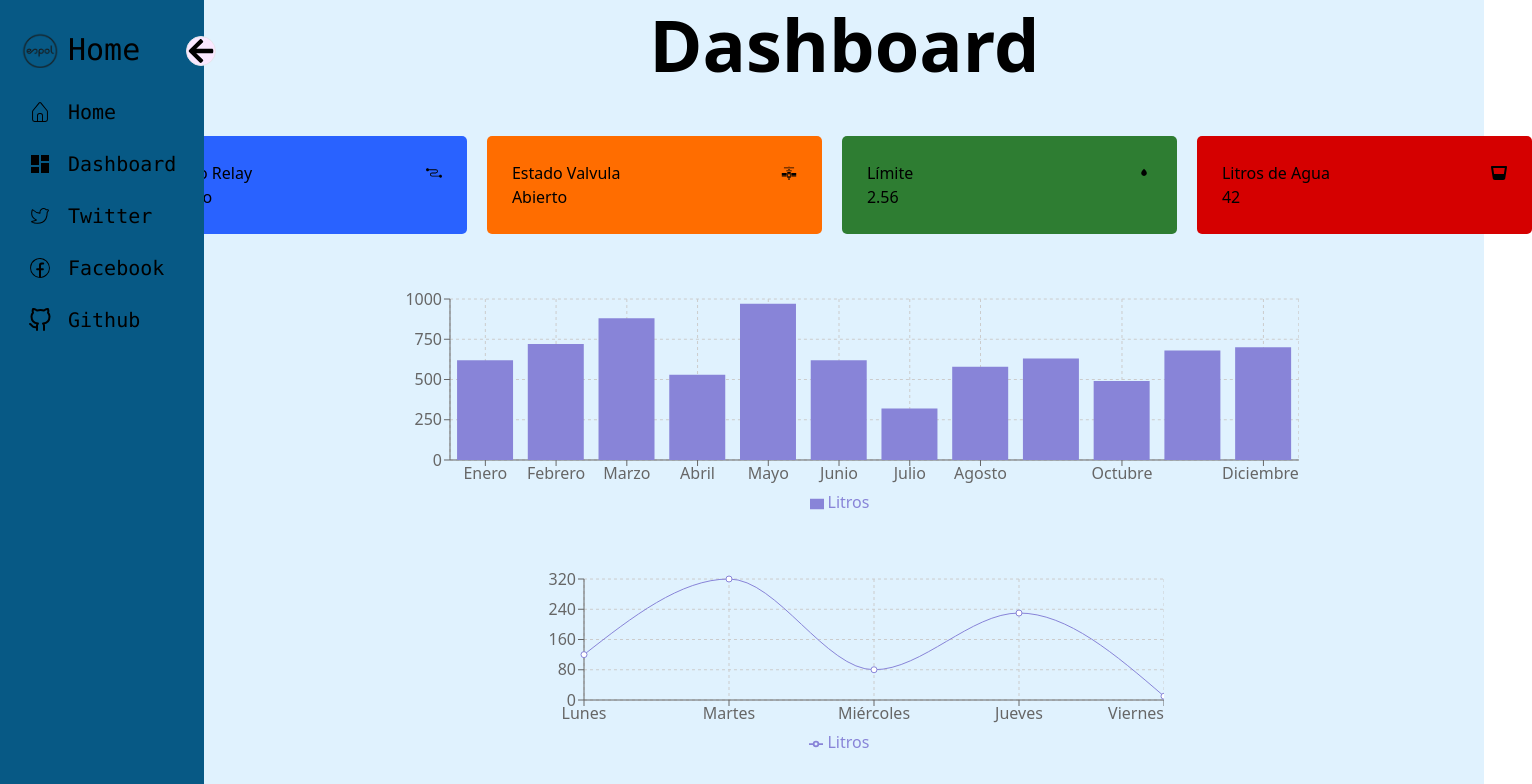
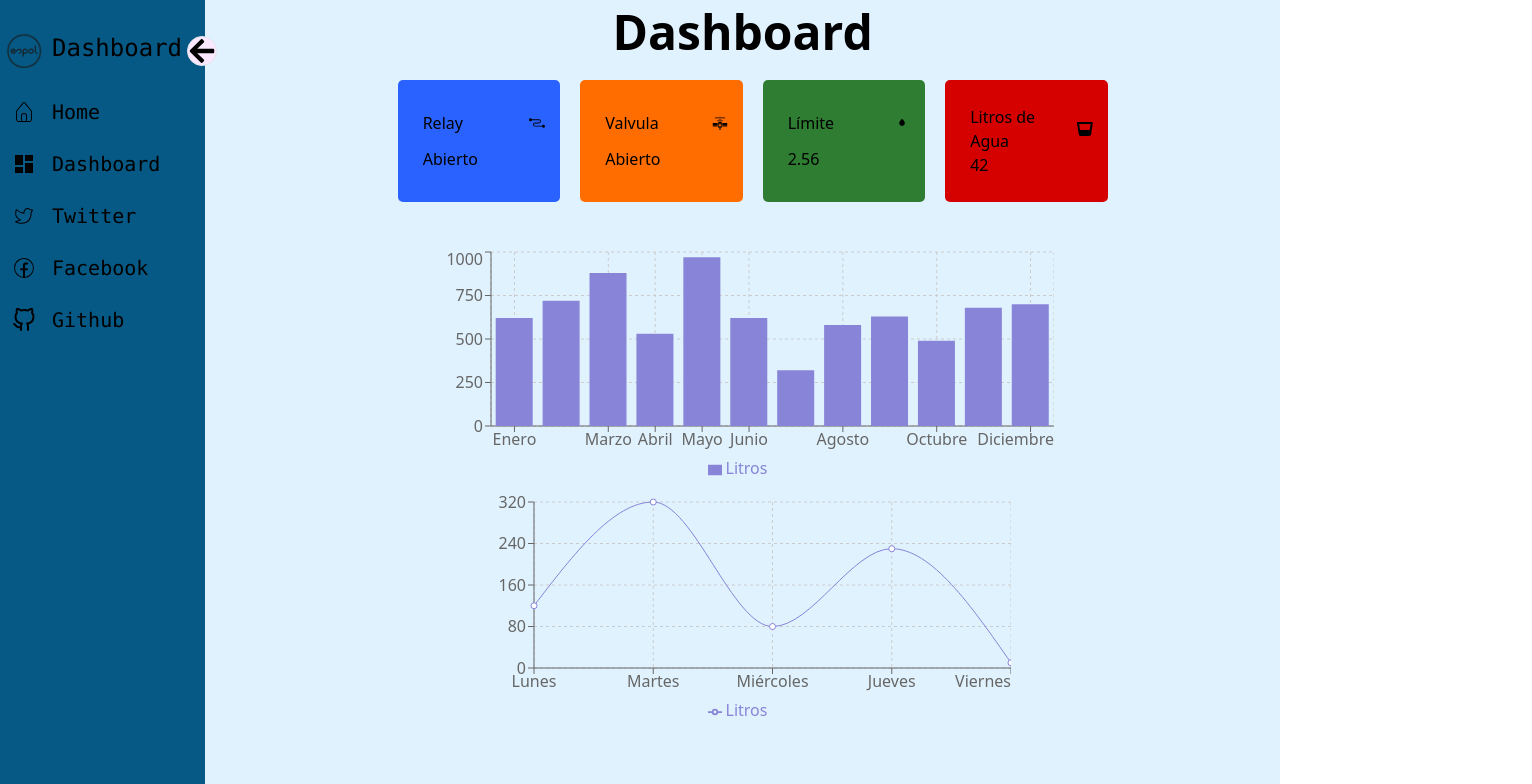
Before and after one commit to alperalt1/TelemetriaProyect, a React (Vite) app: page /TelemetriaProyect/dashboard in a window 1280 px wide. Shown: the top 784 px of the page, 1532 px wide, since content can reach past the window. Built offline with nearby package versions, Linux system fonts and the light colour scheme.

Commit message:
Size Bugs Fixed

```diff
--- a/src/components/Init.jsx
+++ b/src/components/Init.jsx
@@ -4,14 +4,15 @@ import fot1 from '../assets/foto.png';
 const Init = () => {
     return (
         <div className="flex flex-col items-center w-full bg-sky-100">
-                <h1 className="text-bg-slate-500 font-semibold text-7xl mt-16">!Bienvenidos¡</h1>
-                <img
-                    className="h-40 w-100 object-cover block float-center mt-12"
-                    src={fot1}
-                />
-                <h1 className="text-bg-slate-500 font-semibold text-3xl mt-12">TELEMETRÍA Y SISTEMAS CIBERFÍSICOS</h1>
-                <h1 className="text-bg-slate-500 font-semibold text-2xl mt-14">Sistema de monitoreo y control de flujo de agua en el laboratorio de Sistemas Telemáticos</h1>
+            <h1 className="text-bg-slate-500 font-semibold text-7xl mt-16">¡Bienvenidos!</h1>
+            <img
+                className="h-40 w-100 object-cover block float-center mt-12"
+                src={fot1}
+            />
+            <h1 className="text-bg-slate-500 font-semibold text-3xl mt-12">TELEMETRÍA Y SISTEMAS CIBERFÍSICOS</h1>
+            <h1 className="text-bg-slate-500 font-semibold text-1xl mt-14">Sistema de monitoreo y control de flujo de agua en el laboratorio de Sistemas Telemáticos</h1>
         </div>
     )
 }
+
 export default Init
--- a/src/components/Sidebar.jsx
+++ b/src/components/Sidebar.jsx
@@ -84,18 +84,18 @@ const Sidebar = () => {
     ];
     return (
         <div className={`flex flex-col items-center w-full bg-sky-100`} >
-            <h1 className="text-bg-slate-500 font-semibold text-7xl mt-2 mb-14">Dashboard</h1>
+            <h1 className="text-bg-slate-500 font-semibold text-5xl mt-2 mb-6">Dashboard</h1>
             <div className='main-cards'>
                 <div className='card'>
                     <div className='card-inner'>
-                        <h3>Estado Relay</h3>
+                        <h3>Relay</h3>
                         <SiRelay />
                     </div>
                     <h1>Abierto</h1>
                 </div>
                 <div className='card'>
                     <div className='card-inner'>
-                        <h3>Estado Valvula</h3>
+                        <h3>Valvula</h3>
                         <GiValve />
                     </div>
                     <h1>Abierto</h1>
@@ -115,16 +115,16 @@ const Sidebar = () => {
                     <h1>42</h1>
                 </div>
             </div>
-            <ResponsiveContainer width="71%" height="30%">
+            <ResponsiveContainer width="58%" height="30%">
                 <BarChart
                     width={500}
                     height={300}
                     data={datamonth}
                     margin={{
-                        top: 20,
+                        top: 5,
                         right: 0,
                         left: 0,
-                        bottom: 5,
+                        bottom: 7,
                     }}
                 >
                     <CartesianGrid strokeDasharray="3 3" />
@@ -143,7 +143,7 @@ const Sidebar = () => {
                     height={300}
                     data={data}
                     margin={{
-                        top: 60,
+                        top: 15,
                         right: 0,
                         left: 0,
                         bottom: 5,
--- a/src/index.css
+++ b/src/index.css
@@ -18,15 +18,15 @@ code {
   display: grid;
   grid-template-columns: 1fr 1fr 1fr 1fr;
   gap: 20px;
-  margin: 0px 155px 45px 130px;
-  width: 1400px;
+  margin: 0px 110px 45px 130px;
+  width: 710px;
 }
 
 .card {
   display: flex;
   flex-direction: column;
   justify-content: space-around;
-  padding: 25px 25px 25px 25px;
+  padding: 25px 15px 25px 25px;
   border-radius: 5px;
 }
 
@@ -52,6 +52,6 @@ code {
   justify-content: space-between;
 }
 
-.card-inner > .card_icon {
-  font-size: 35px;
+.card-inner>.card_icon {
+  font-size: 20px;
 }
--- a/src/pages/DashboardPage.jsx
+++ b/src/pages/DashboardPage.jsx
@@ -3,7 +3,7 @@ import { useState } from 'react';
 import { FaBeer } from 'react-icons/fa';
 import { FaArrowLeft } from "react-icons/fa";
 import { CiHome } from "react-icons/ci";
-import { RiDashboardFill  } from "react-icons/ri";
+import { RiDashboardFill } from "react-icons/ri";
 import { CiTwitter } from "react-icons/ci";
 import { CiFacebook } from "react-icons/ci";
 import { FiGithub } from "react-icons/fi";
@@ -15,17 +15,17 @@ const Dashboard = () => {
     const [open, setOpen] = useState(true);
     return (
         <div className="flex">
-            <div className={`bg-sky-800 h-screen w-10 p-5 pt-8 ${open ? "w-60": "w-20"}
+            <div className={`bg-sky-800 h-screen p-5 pt-8 pl-1 ${open ? "w-60" : "w-20"}
             duration-300 relative`}>
                 <FaArrowLeft className={`bg-fuchsia-100 text-bg-cyan-600 text-3xl rounded-full
                 absolute -right-3 top-9 border border-bg-cyan-600 cursor-pointer ${!open && "rotate-180"}`}
-                onClick={() => setOpen(!open)}/>
+                    onClick={() => setOpen(!open)} />
                 <div className='inline-flex'>
                     <img
                         className="h-9 w-10 object-cover block float-left bg-sky-800 mr-2"
                         src={fot}
                     />
-                    <h1 className={`text-black origin-left font-medium font-mono text-3xl ${!open && "scale-0"}`}>Home</h1>
+                    <h1 className={`text-black origin-left font-medium font-mono text-2xl ${!open && "scale-0"}`}>Dashboard</h1>
                 </div>
                 <div>
                     <ul className='pt-2'>
@@ -77,7 +77,7 @@ const Dashboard = () => {
                     </ul>
                 </div>
             </div>
-            <Sidebar/>
+            <Sidebar />
 
         </div>
     )
--- a/src/pages/HomePage.jsx
+++ b/src/pages/HomePage.jsx
@@ -4,7 +4,7 @@ import { useState } from 'react';
 import { FaBeer } from 'react-icons/fa';
 import { FaArrowLeft } from "react-icons/fa";
 import { CiHome } from "react-icons/ci";
-import { RiDashboardFill  } from "react-icons/ri";
+import { RiDashboardFill } from "react-icons/ri";
 import { CiTwitter } from "react-icons/ci";
 import { CiFacebook } from "react-icons/ci";
 import { FiGithub } from "react-icons/fi";
@@ -15,17 +15,17 @@ const HomePage = () => {
     const [open, setOpen] = useState(true);
     return (
         <div className="flex">
-            <div className={`bg-sky-800 h-screen w-10 p-5 pt-8 ${open ? "w-60": "w-20"}
+            <div className={`bg-sky-800 h-screen w-10 p-5 pt-8 pl-1 ${open ? "w-60" : "w-20"}
             duration-300 relative`}>
                 <FaArrowLeft className={`bg-fuchsia-100 text-bg-cyan-600 text-3xl rounded-full
                 absolute -right-3 top-9 border border-bg-cyan-600 cursor-pointer ${!open && "rotate-180"}`}
-                onClick={() => setOpen(!open)}/>
+                    onClick={() => setOpen(!open)} />
                 <div className='inline-flex'>
                     <img
                         className="h-9 w-10 object-cover block float-left bg-sky-800 mr-2"
                         src={fot}
                     />
-                    <h1 className={`text-black origin-left font-medium font-mono text-3xl ${!open && "scale-0"}`}>Home</h1>
+                    <h1 className={`text-black origin-left font-medium font-mono text-2xl ${!open && "scale-0"}`}>Home</h1>
                 </div>
                 <div>
                     <ul className='pt-2'>
@@ -77,7 +77,7 @@ const HomePage = () => {
                     </ul>
                 </div>
             </div>
-            <Init/>
+            <Init />
         </div>
     )
 }
```
